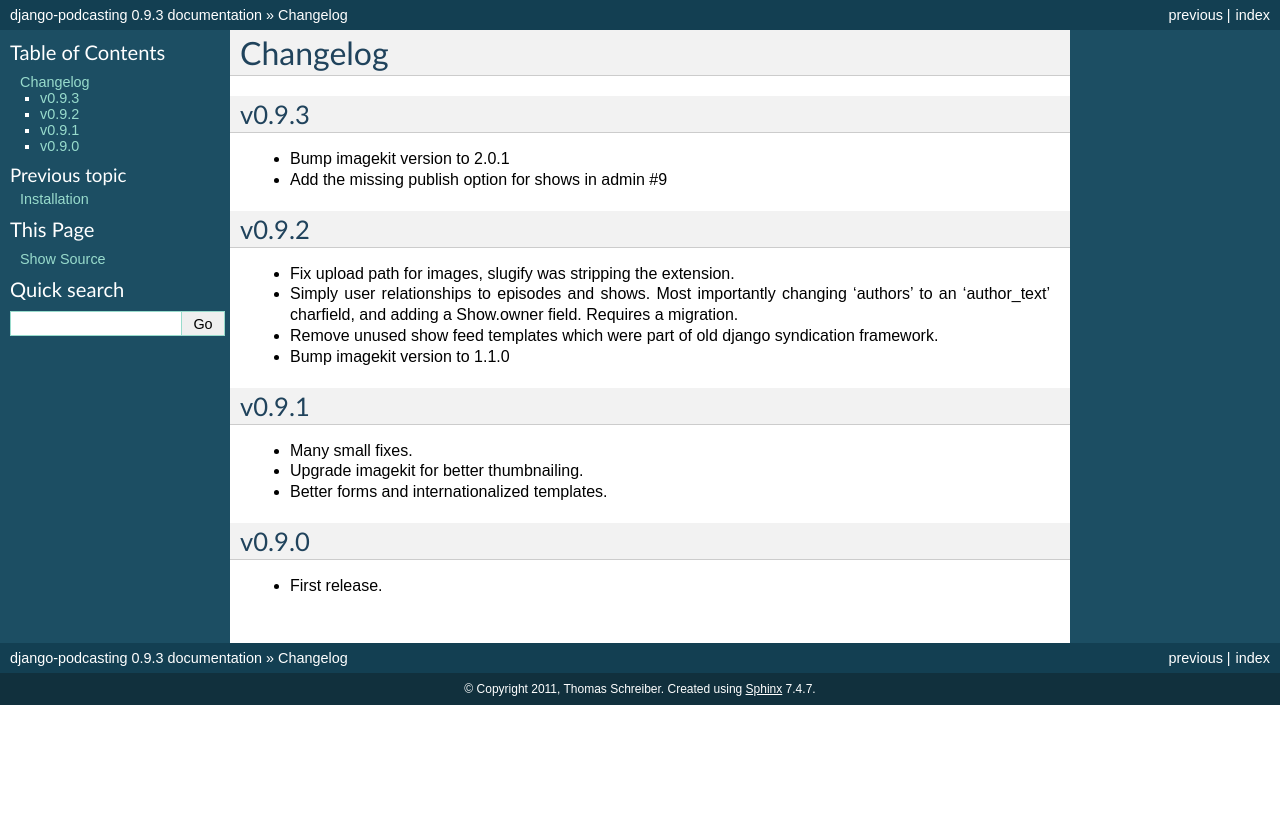
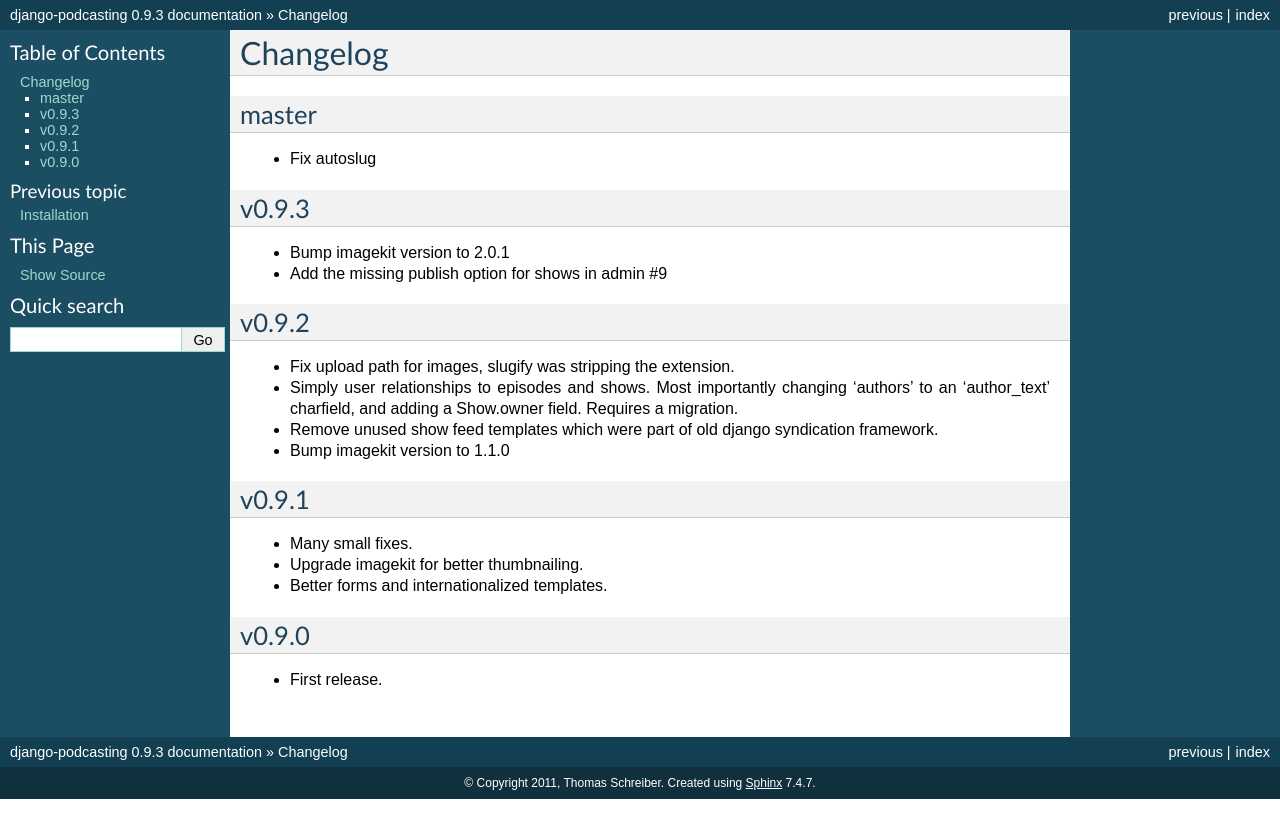
Before and after one commit to rizumu/django-podcasting, a Sphinx documentation site: the page built from docs/changelog.rst, in a window 1280 px wide. Shown: the top 838 px of the page. Built offline with Sphinx 7.4.7, drawn with Linux system fonts in a browser that asks for light colours.

Commit message:
Update docs/changelog.rst

```diff
--- a/docs/changelog.rst
+++ b/docs/changelog.rst
@@ -1,5 +1,9 @@
 Changelog
 =========
+master
+------
+- Fix autoslug
+
 v0.9.3
 ------
 - Bump imagekit version to 2.0.1
```
